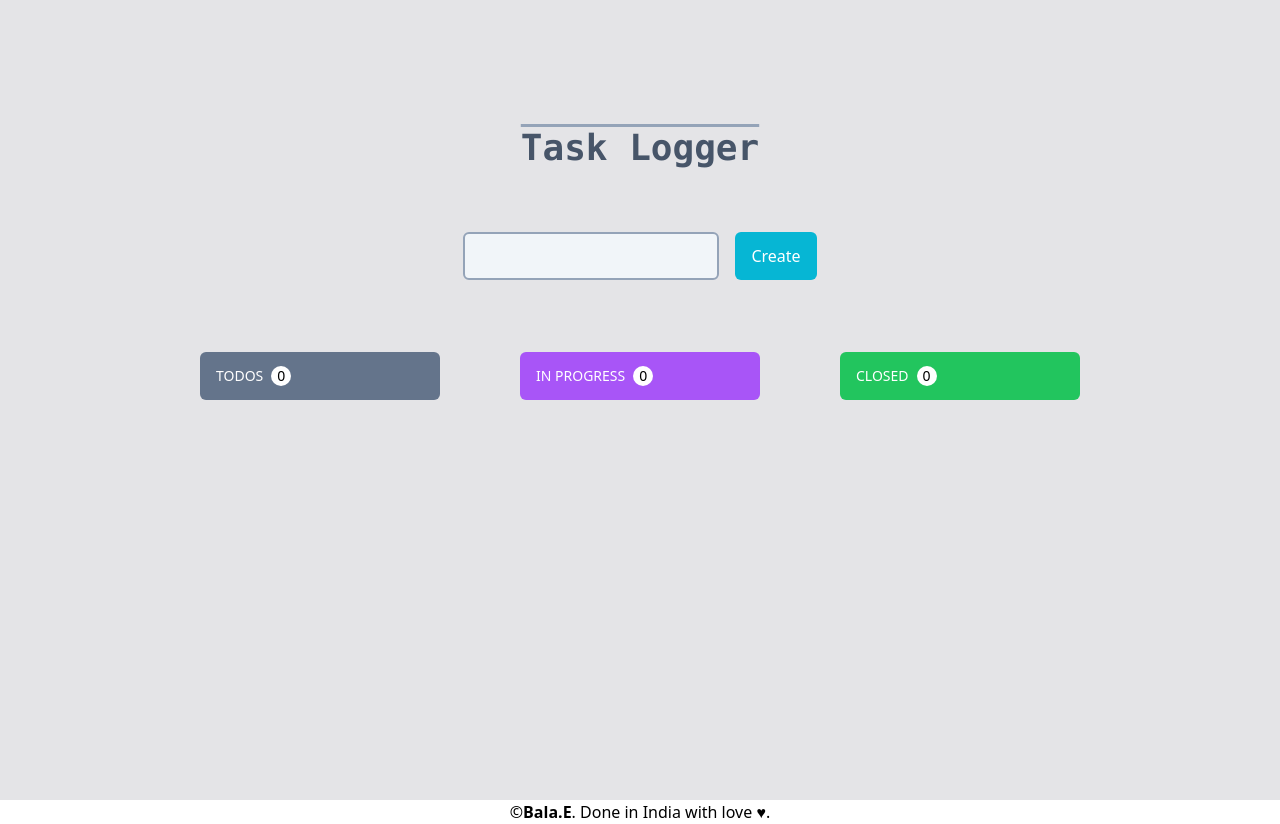
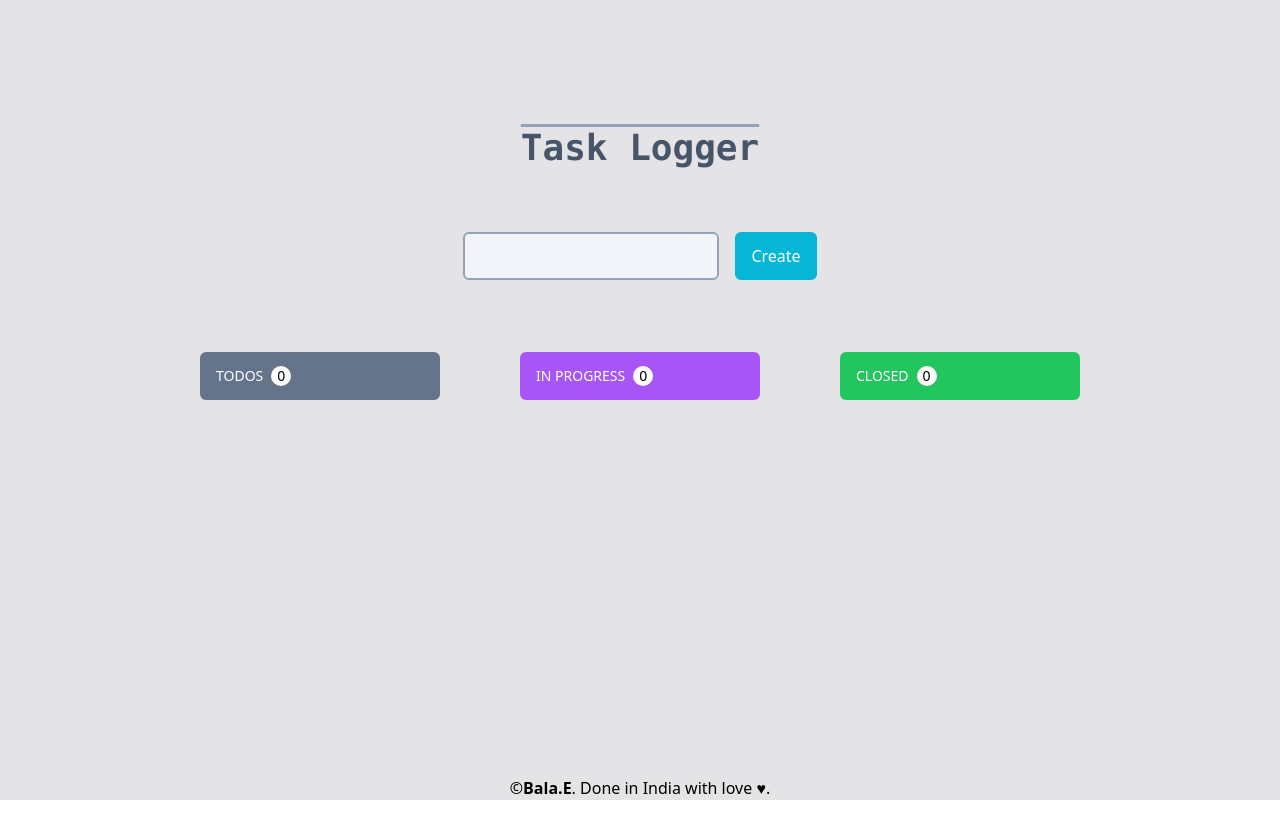
Before and after one commit to SivaSurender/DragNDrop, a React (Vite) app: page / in a window 1280 px wide. After the commit the page ends 800 px from the top, so only its background shows below. Built offline with nearby package versions, Linux system fonts and the light colour scheme.

Commit message:
Update App.jsx

```diff
--- a/src/App.jsx
+++ b/src/App.jsx
@@ -27,8 +27,7 @@ export default function App() {
         </h1>
         <CreateTasks tasks={tasks} setTasks={setTasks} />
         <ListTasks tasks={tasks} setTasks={setTasks} />
-      </div>
-       <p
+         <p
           style={{
             marginTop: "auto",
             textAlign: "center",
@@ -45,6 +44,8 @@ export default function App() {
           </a>
           . Done in India with love ♥.
         </p>
+      </div>
+
     </DndProvider>
   );
 }
```
